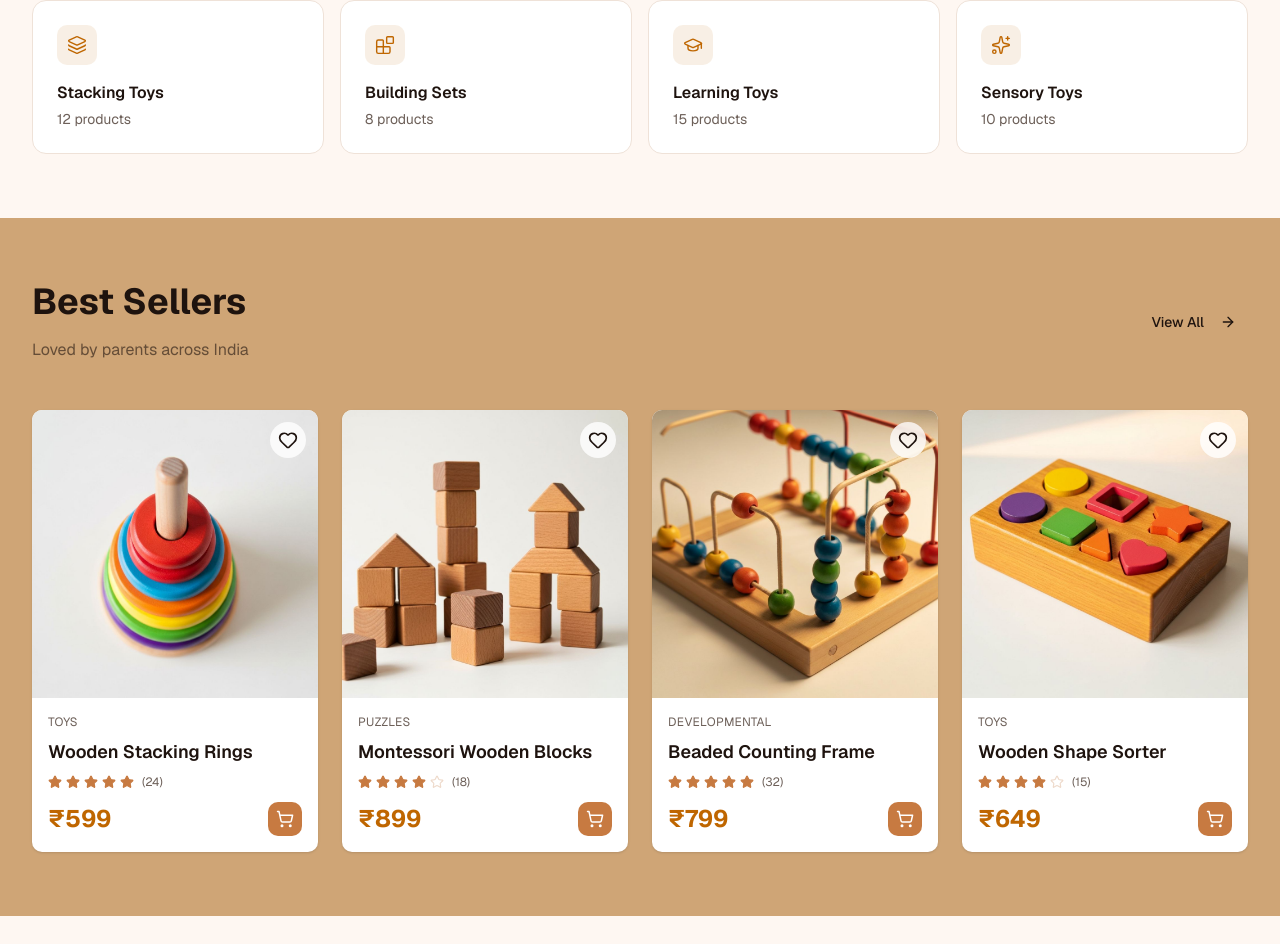
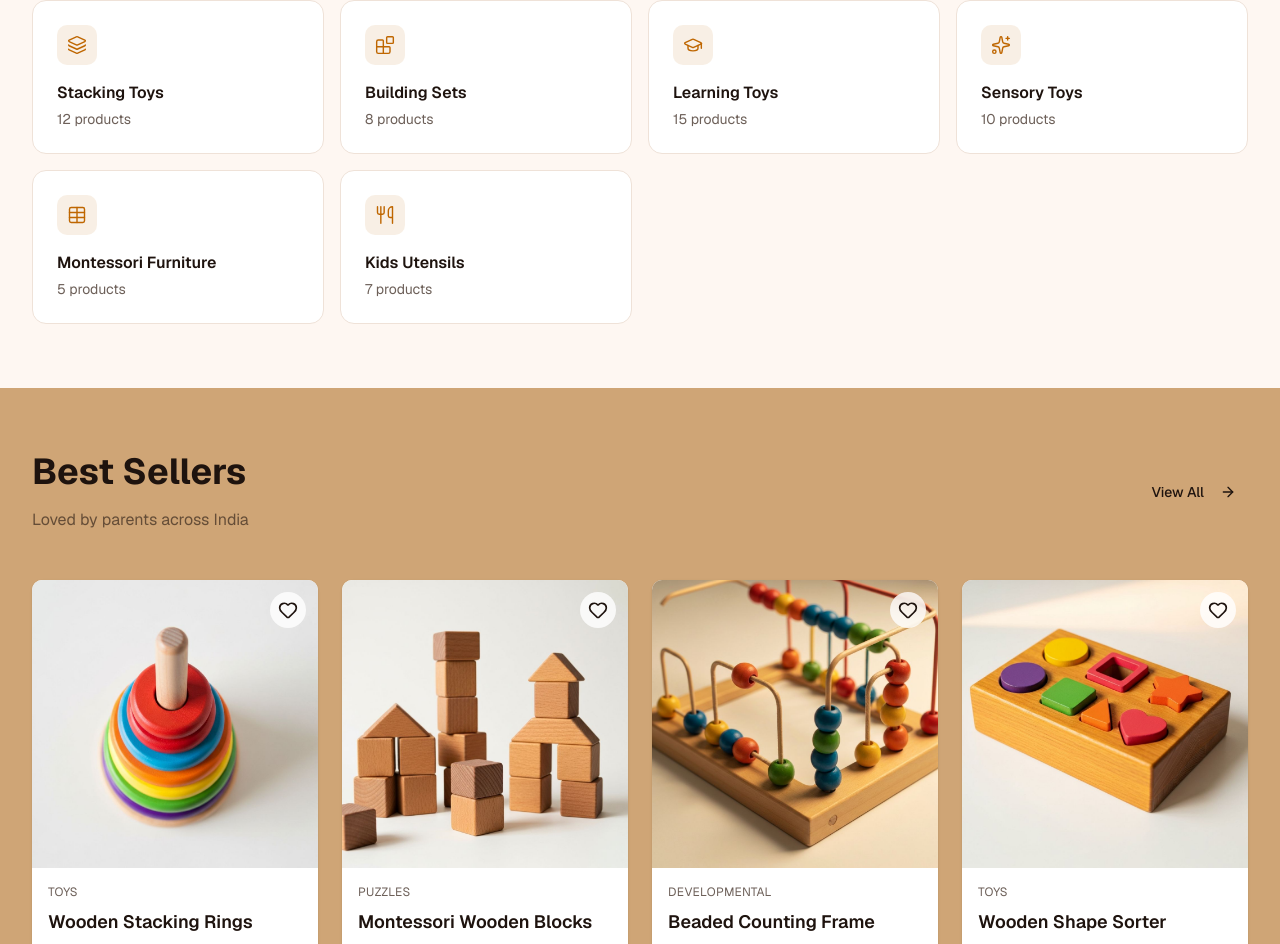
Before and after one commit to Arunkumar200103/Gobi-Toys, a Next.js app: page / in a window 1280 px wide. Shown: the part 957-1901 px from the top of the page. Built offline with nearby package versions, Linux system fonts and the light colour scheme.

Commit message:
initial comit

```diff
--- a/app/page.tsx
+++ b/app/page.tsx
@@ -8,7 +8,7 @@ import { Navbar } from '@/components/navbar'
 import { Footer } from '@/components/footer'
 import { TrustBadges } from '@/components/trust-badges'
 import { ProductCard } from '@/components/product-card'
-import { ArrowRight, icons ,Layers, Blocks, GraduationCap, Sparkles } from "lucide-react";
+import { ArrowRight, icons ,Layers, Blocks, GraduationCap, Sparkles, Utensils } from "lucide-react";
 import type { LucideIcon } from "lucide-react";
 
 const featuredProducts = [
@@ -55,6 +55,8 @@ const categoryIcons: Record<string, LucideIcon> = {
   puzzles: Blocks,
   developmental: GraduationCap,
   kits: Sparkles,
+  furniture: icons['Table'],
+  utensils: Utensils,
 };
 
 const categories = [
@@ -62,6 +64,8 @@ const categories = [
   { name: "Building Sets", value: "puzzles", count: 8 },
   { name: "Learning Toys", value: "developmental", count: 15 },
   { name: "Sensory Toys", value: "kits", count: 10 },
+  { name: "Montessori Furniture", value: "furniture", count: 5 },
+  { name: "Kids Utensils", value: "utensils", count: 7 }
 ];
 
 const testimonials = [
```
